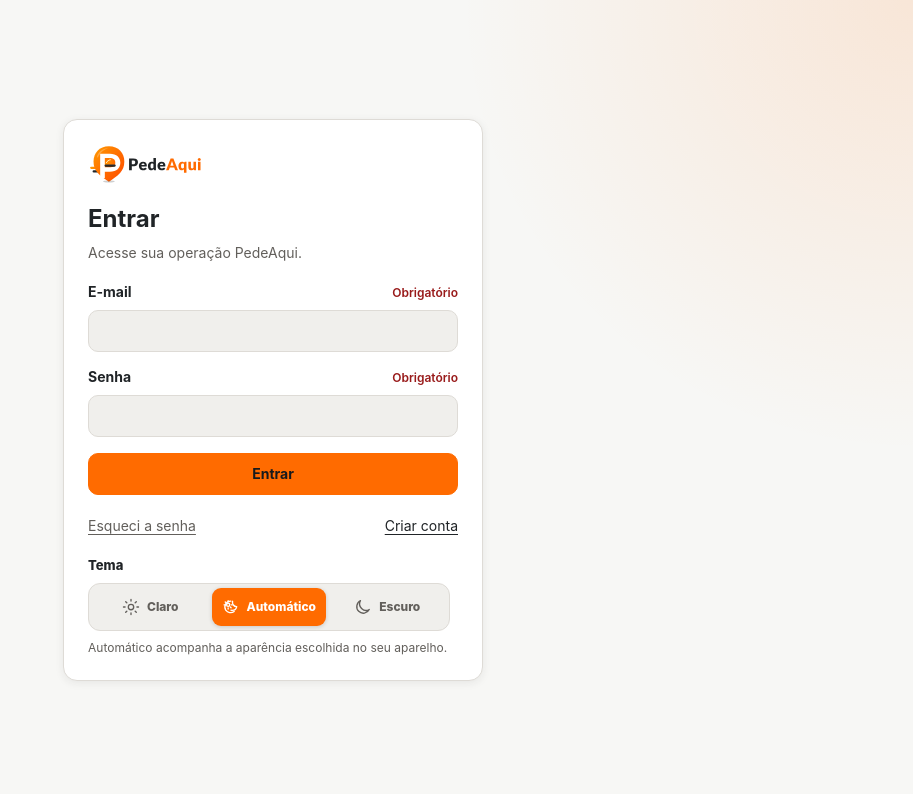
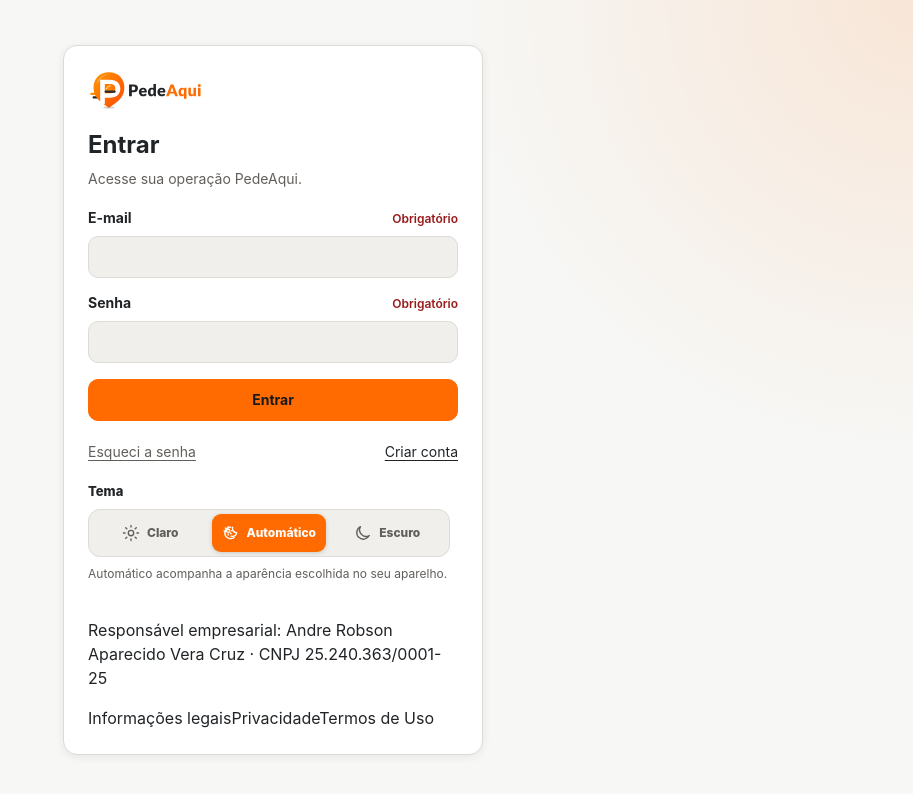
Before and after one commit to wesley956/PedeAqui, a Next.js app: page /login in a window 1280 px wide. Shown: the top 794 px of the page, without its empty margins (367-1280 px from the left). Built offline with nearby package versions, Linux system fonts and the light colour scheme.

Commit message:
feat(legal): expose business identity on public auth pages

```diff
--- a/src/components/auth/auth-card.tsx
+++ b/src/components/auth/auth-card.tsx
@@ -1,5 +1,7 @@
+import Link from "next/link";
 import type { ReactNode } from "react";
 import { PedeAquiLogo } from "@/components/brand/pedeaqui-brand";
+import { PEDEAQUI_LEGAL } from "@/lib/legal/company";
 import styles from "./auth-card.module.css";
 
 export function AuthCard({ title, subtitle, children }: { title: string; subtitle: string; children: ReactNode }) {
@@ -14,6 +16,16 @@ export function AuthCard({ title, subtitle, children }: { title: string; subtitl
           <p className={styles.subtitle}>{subtitle}</p>
         </div>
         {children}
+        <footer className={styles.legalFooter}>
+          <p className={styles.legalIdentity}>
+            Responsável empresarial: {PEDEAQUI_LEGAL.legalName} · CNPJ {PEDEAQUI_LEGAL.cnpj}
+          </p>
+          <nav className={styles.legalLinks} aria-label="Informações legais do PedeAqui">
+            <Link href="/empresa">Informações legais</Link>
+            <Link href="/politica-de-privacidade">Privacidade</Link>
+            <Link href="/termos-de-uso">Termos de Uso</Link>
+          </nav>
+        </footer>
       </section>
     </main>
   );
```
